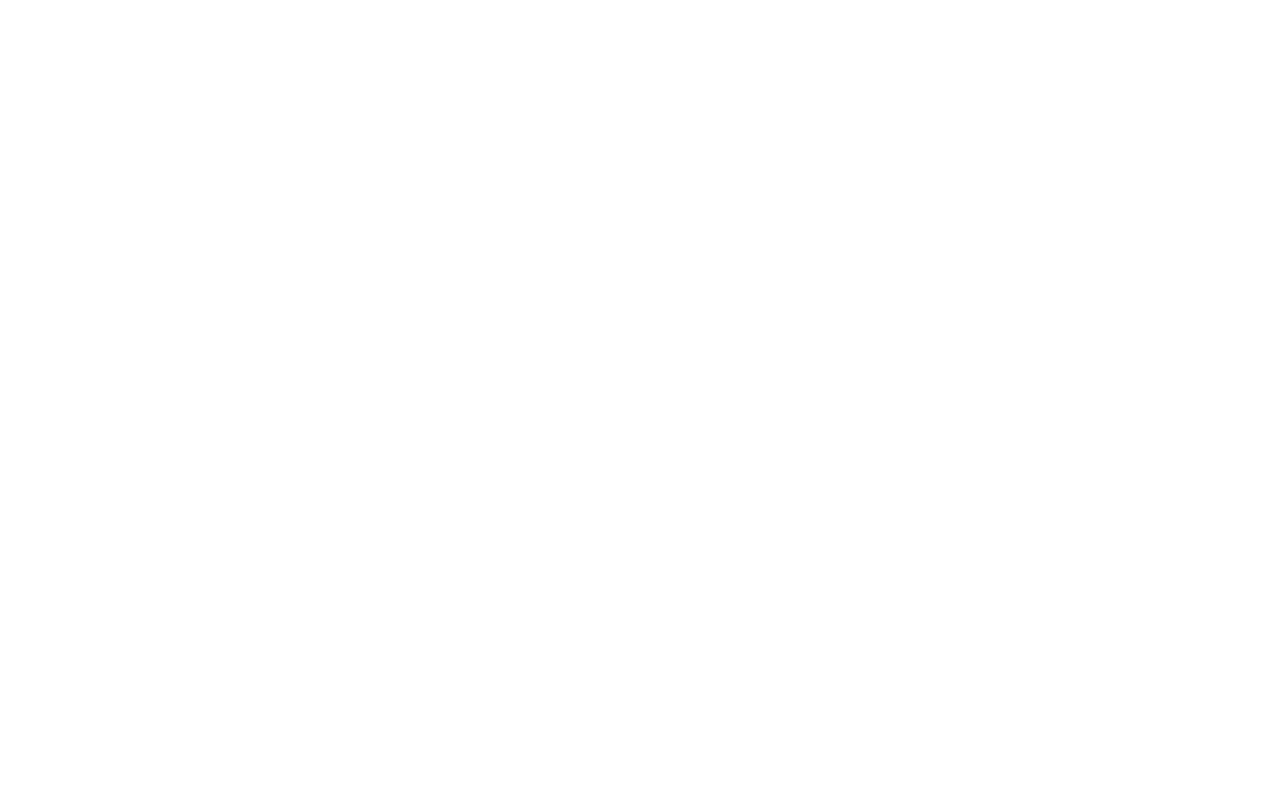
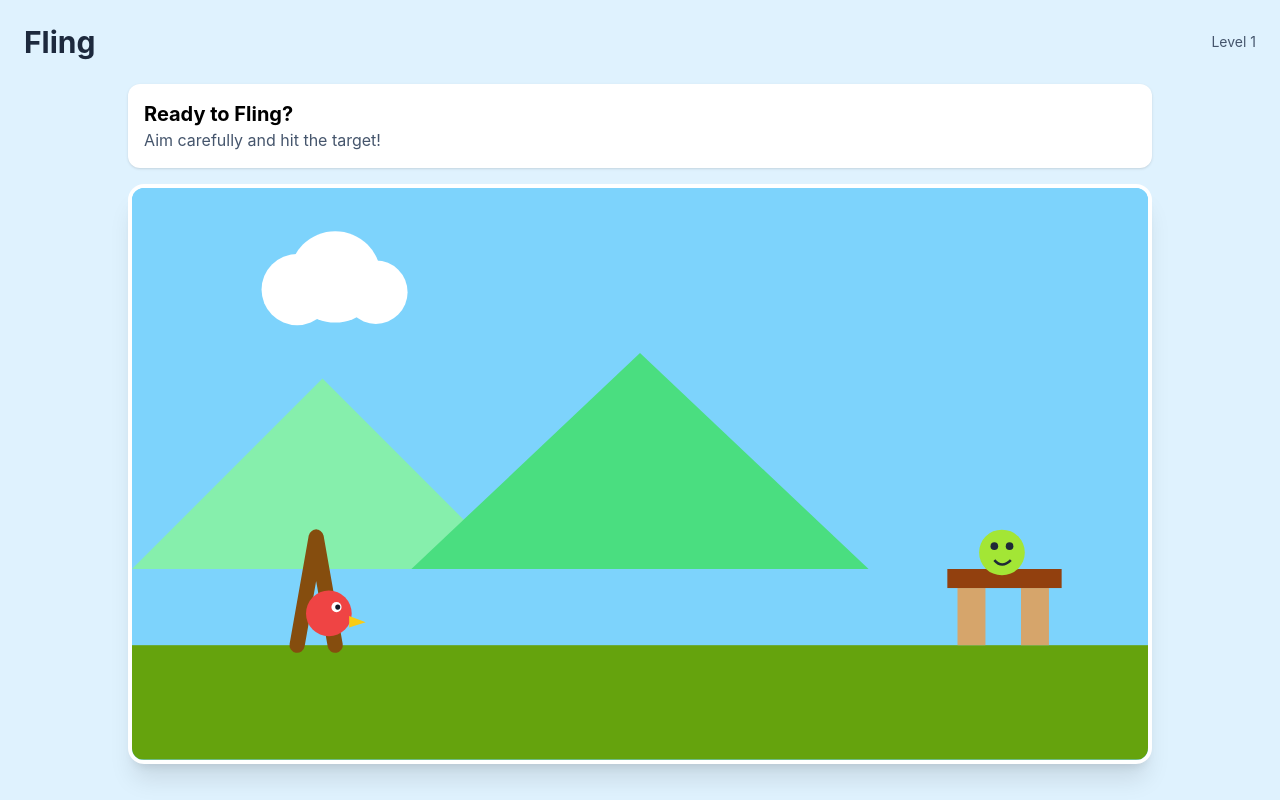
Before and after one commit to milaola/fling, a React (Vite) app: page /game in a window 1280 px wide. Built offline with nearby package versions, Linux system fonts and the light colour scheme; sample sign-in values are in the browser's storage.

Commit message:
feat: build Fling game scene and layout

```diff
--- a/src/pages/Games.jsx
+++ b/src/pages/Games.jsx
@@ -1,10 +1,89 @@
 import { useNavigate } from 'react-router-dom';
 import { useAuth } from "../context/AuthContext";
 
-export default function Game() {
-    const { user, logout } = useAuth();
-    const naviagte = useNavigate();
+export default function Games() {
+    return (
+        <div className="min-h-screen bg-sky-100 p-6">
+            <header className="mb-6 flex items-center justify-between">
+                <h1 className="text-3xl font-bold text-slate-800">
+                    Fling
+                </h1>
+                <span className="text-sm text-slate-600">
+                    Level 1
+                </span>
+            </header>
+
+            <main className="mx-auto max-w-5xl">
+                <div className="mb-4 rounded-xl bg-white p-4 shadow">
+                    <h2 className="text-xl font-bold">Ready to Fling?</h2>
+                    <p className="text-slate-600">
+                        Aim carefully and hit the target!
+                    </p>
+                </div>
+
+                <div className="overflow-hidden rounded-2xl border-4 border-white bg-sky-300 shadow-xl">
+                    <svg
+                        viewBox="0 0 800 450"
+                        className="block w-full"
+                        role="img"
+                        aria-label="Fling puzzle game scene"
+                    >
+                        <rect width="800" height="450" fill="#7dd3fc" />
+
+
+                        <circle cx="130" cy="80" r="28" fill="white" />
+                        <circle cx="160" cy="70" r="36" fill="white" />
+                        <circle cx="192" cy="82" r="25" fill="white" />
+
+                        <path
+                            d="M0 300 L150 150 L300 300 Z"
+                            fill="#86efac"
+                        />
+                        <path
+                            d="M220 300 L400 130 L580 300 Z"
+                            fill="#4ade80"
+                        />
+
+
+                        <rect y="360" width="800" height="90" fill="#65a30d" />
+
+
+                        <path
+                            d="M130 360 L145 275 M160 360 L145 275"
+                            stroke="#854d0e"
+                            strokeWidth="12"
+                            strokeLinecap="round"
+                            fill="none"
+                        />
+
+
+                        <circle cx="155" cy="335" r="18" fill="#ef4444" />
+                        <circle cx="161" cy="330" r="4" fill="white" />
+                        <circle cx="162" cy="330" r="2" fill="#111827" />
+                        <path d="M171 337 L184 342 L171 346 Z" fill="#facc15" />
+
+
+                        <rect x="650" y="315" width="22" height="45" fill="#d6a56b" />
+                        <rect x="700" y="315" width="22" height="45" fill="#d6a56b" />
+                        <rect x="642" y="300" width="90" height="15" fill="#92400e" />
+
+                        <circle cx="685" cy="287" r="18" fill="#a3e635" />
+                        <circle cx="679" cy="282" r="3" fill="#1f2937" />
+                        <circle cx="691" cy="282" r="3" fill="#1f2937" />
+                        <path
+                            d="M679 293 Q685 300 692 293"
+                            stroke="#1f2937"
+                            strokeWidth="2"
+                            fill="none"
+                        />
+                    </svg>
+                </div>
+            </main>
+        </div>
+    );
 }
+
+
 
 function handleLogout() {
     logout();
```
